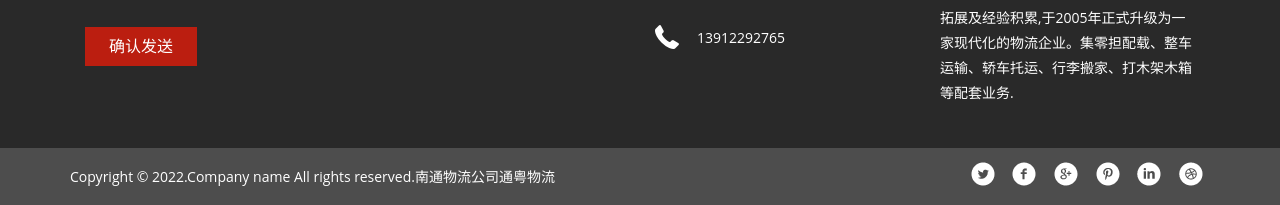
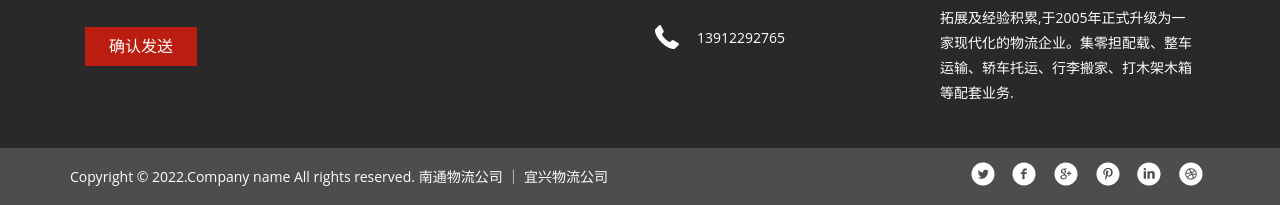
Before and after one commit to zxcwuliu/tongyuewl, a plain HTML site: page index.html in a window 1280 px wide. Shown: the part 3136-3341 px from the top of the page. Drawn offline with Linux system fonts and the light colour scheme; a web font is replaced by a local one.

Commit message:
Update index.html

```diff
--- a/index.html
+++ b/index.html
@@ -299,7 +299,7 @@
 		<!-- container -->
 		<div class="container">
 			<div class="copyright-left wow fadeInLeft animated" data-wow-delay="0.4s" style="visibility: visible; -webkit-animation-delay: 0.4s;">
-				<p>Copyright &copy; 2022.Company name All rights reserved.<a target="_blank" href="http://www.tongyuewl.com">南通物流公司通粤物流</a></p>
+				<p>Copyright &copy; 2022.Company name All rights reserved.<a target="_blank" href="http://www.tongyuewl.com"> 南通物流公司</a><a> ｜ </a><a target="_blank" href="https://yixing.tongyuewl.com">宜兴物流公司</a></p>
 			</div>
 			<div class="copyright-right wow fadeInRight animated" data-wow-delay="0.4s" style="visibility: visible; -webkit-animation-delay: 0.4s;">
 				<ul>
```
